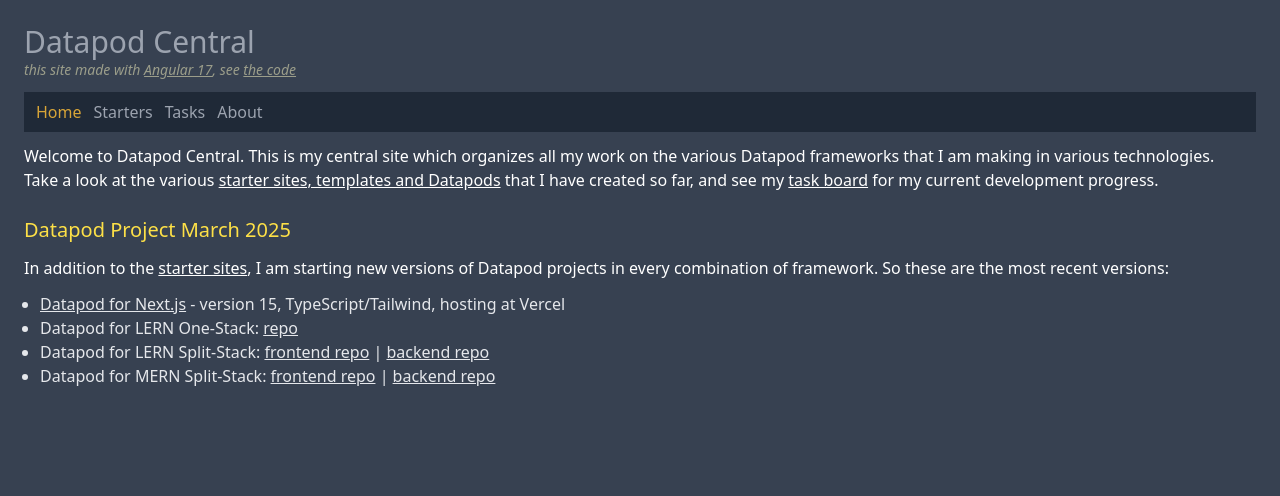
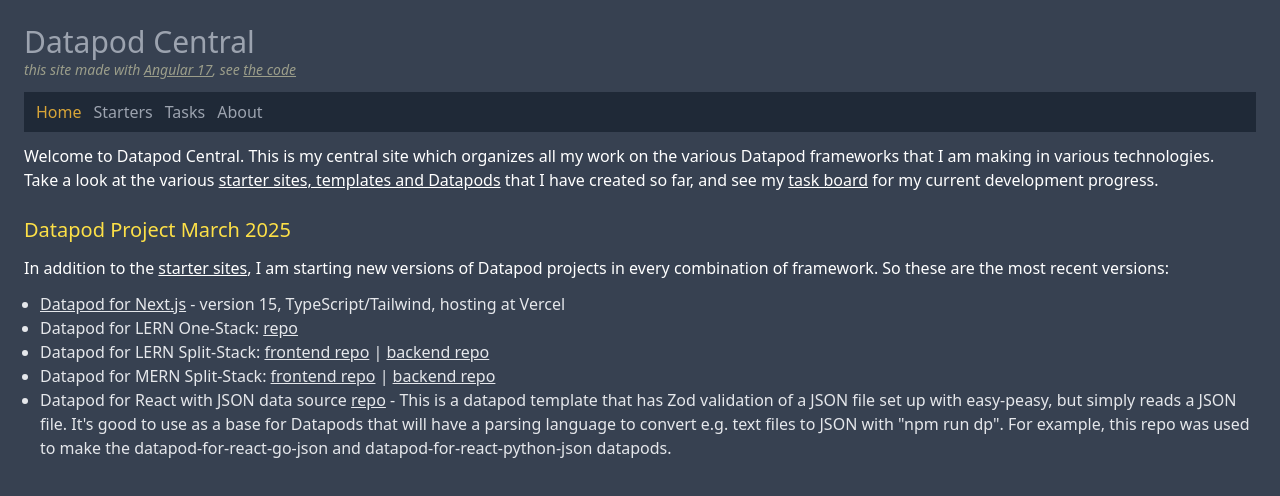
Before and after one commit to edwardtanguay/datapod-tanguay-eu, an Angular app: page /home in a window 1280 px wide. Shown: the top 496 px of the page. Built offline with nearby package versions, Linux system fonts and the light colour scheme.

Commit message:
react-json

```diff
--- a/src/app/home/home.component.html
+++ b/src/app/home/home.component.html
@@ -40,6 +40,14 @@
 			   target="_blank"
 			   class="underline">backend repo</a>
 		</li>
+		<li>Datapod for React with JSON data source
+			<a href="https://github.com/edwardtanguay/datapod-for-react-json"
+			   target="_blank"
+			   class="underline">repo</a> - This is a datapod template that has Zod validation of a JSON file set up
+			with easy-peasy, but simply reads a JSON file. It's good to use as a base for Datapods that will have a
+			parsing language to convert e.g. text files to JSON with "npm run dp". For example, this repo was used to
+			make the datapod-for-react-go-json and datapod-for-react-python-json datapods.
+		</li>
 	</ul>
 
 </section>
```
Also changed, not shown: src/data/tasks.tskplan.txt, src/data/tasksFinished.tskplan.txt.
